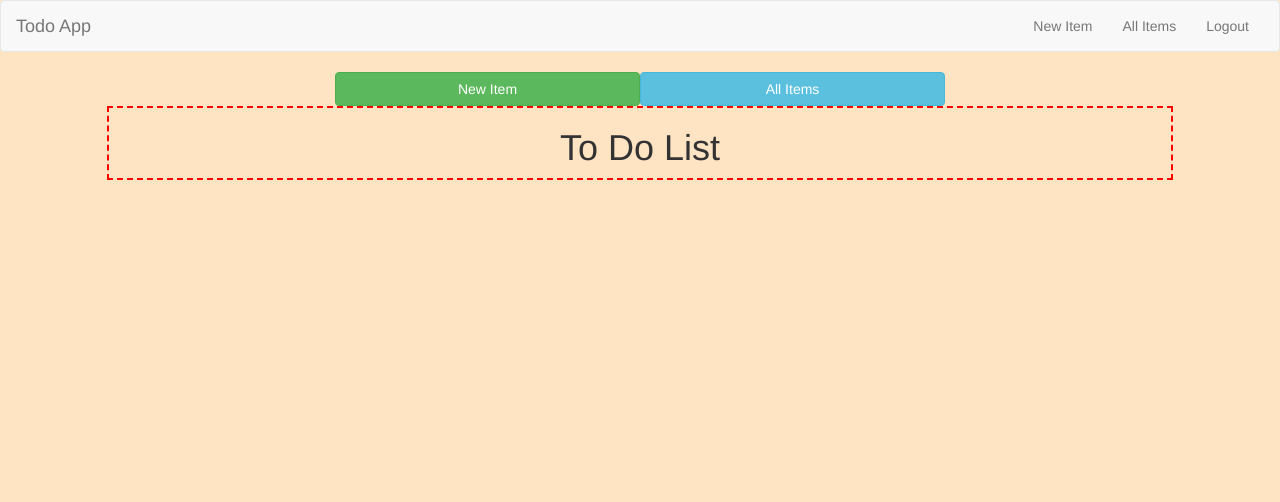
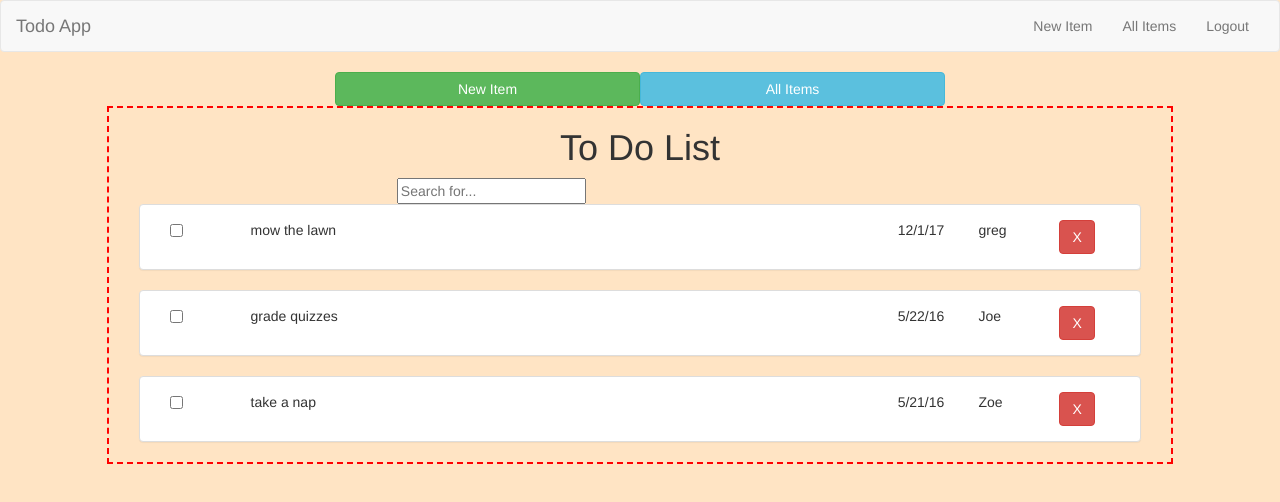
Before and after one commit to complikatyed/ng-todo-demo, a plain HTML site: page index.html in a window 1280 px wide. Drawn offline with nearby package versions, Linux system fonts and the light colour scheme.

Commit message:
Add search feature

```diff
--- a/index.html
+++ b/index.html
@@ -32,15 +32,37 @@
 
 
   <div ng-controller="TodoCtrl">
-  <!-- Anything that needs to use the controller goes inside this div -->
+  <!-- ****** Anything that needs to use the controller goes inside this div ****** -->
     <div class="col-xs-6 col-xs-offset-3">
       <button class="col-xs-6 btn btn-success" ng-click="newItem()">New Item</button>
       <button class="col-xs-6 btn btn-info" ng-click="allItem()">All Items</button>
     </div>
     <div class="col-xs-10 col-xs-offset-1 main-container">
+
+  <!-- ********** Display of all existing tasks ********** -->
       <div class="col-xs-12" ng-show="showListView">
         <h1>To Do List</h1>
+        <!-- ***** set up for searching/filtering *****  -->
+        <div class=row>
+          <div class="col-xs-6 col-xs-offset-3">
+            <input type="text" placeholder="Search for..." ng-model="searchText"/>
+          </div>
+        </div>
+        <div ng-repeat="thingy in items | filter: searchText">  <!-- for each loop -->
+          <div class="panel panel-default">
+            <div class="panel-body">
+              <div class="col-xs-1"><input type="checkbox" name=""/></div>
+              <div class="col-xs-8">{{thingy.task}}</div>
+              <div class="col-xs-1">{{thingy.dueDate}}</div>
+              <div class="col-xs-1">{{thingy.assignedTo}}</div>
+              <div class="col-xs-1"><button class="btn btn-danger">X</button></div>
+            </div>
+          </div>
+        </div>
       </div>
+
+  <!-- ********** Forms for adding a new task ********** -->
+
       <div class="col-xs-12" ng-show="!showListView">
         <h1>New to do</h1>
         <form>
```
